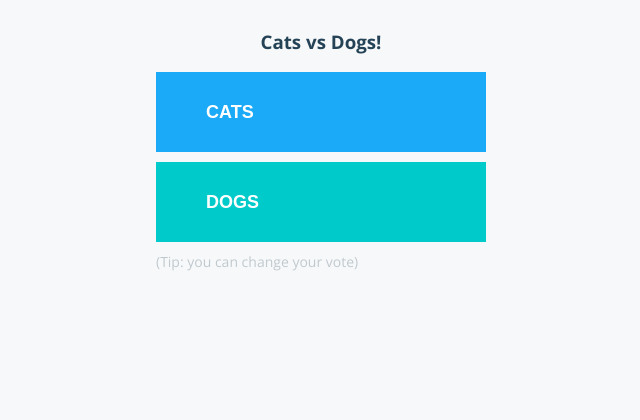
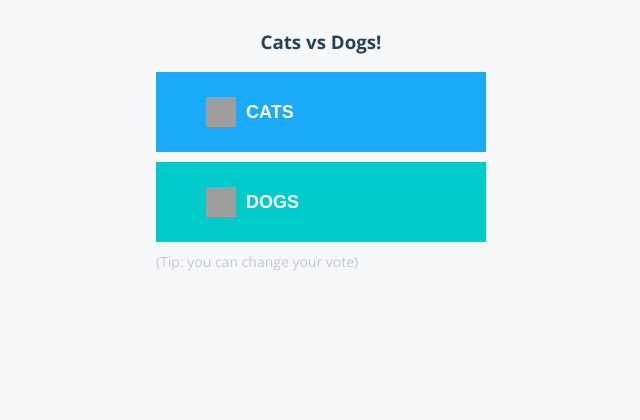
Before and after one commit to nawow0531/vote, a Flask app: page / in a window 1280 px wide. Shown: the top 420 px of the page, without its empty margins (319-959 px from the left). Run offline with Flask 3, Linux system fonts and the light colour scheme; some libraries are stand-ins or nearby versions; grey boxes are pictures that could not be loaded.

Commit message:
Update index.html

```diff
--- a/templates/index.html
+++ b/templates/index.html
@@ -4,7 +4,7 @@
     <meta charset="utf-8">
     <title>{{option_a}} vs {{option_b}}!</title>
     <base href="/index.html">
-    <meta name = "viewport" content = "width=device-width, initial-scale = 1.0">
+    <meta name="viewport" content="width=device-width, initial-scale=1.0">
     <meta name="keywords" content="docker-compose, docker, stack">
     <meta name="author" content="Tutum dev team">
     <link rel='stylesheet' href="{{ url_for('static',filename='stylesheets/style.css') }}" />
@@ -15,8 +15,8 @@
       <div id="content-container-center">
         <h3>{{option_a}} vs {{option_b}}!</h3>
         <form id="choice" name='form' method="POST" action="/">
-          <button id="a" type="submit" name="vote" class="a" value="a">{{option_a}}</button>
-          <button id="b" type="submit" name="vote" class="b" value="b">{{option_b}}</button>
+          <button id="a" type="submit" name="vote" class="a" value="a"><img src="path/to/image01.png" alt="Option A Image">{{option_a}}</button>
+          <button id="b" type="submit" name="vote" class="b" value="b"><img src="path/to/image02.png" alt="Option B Image">{{option_b}}</button>
         </form>
         <div id="tip">
           (Tip: you can change your vote)
```
